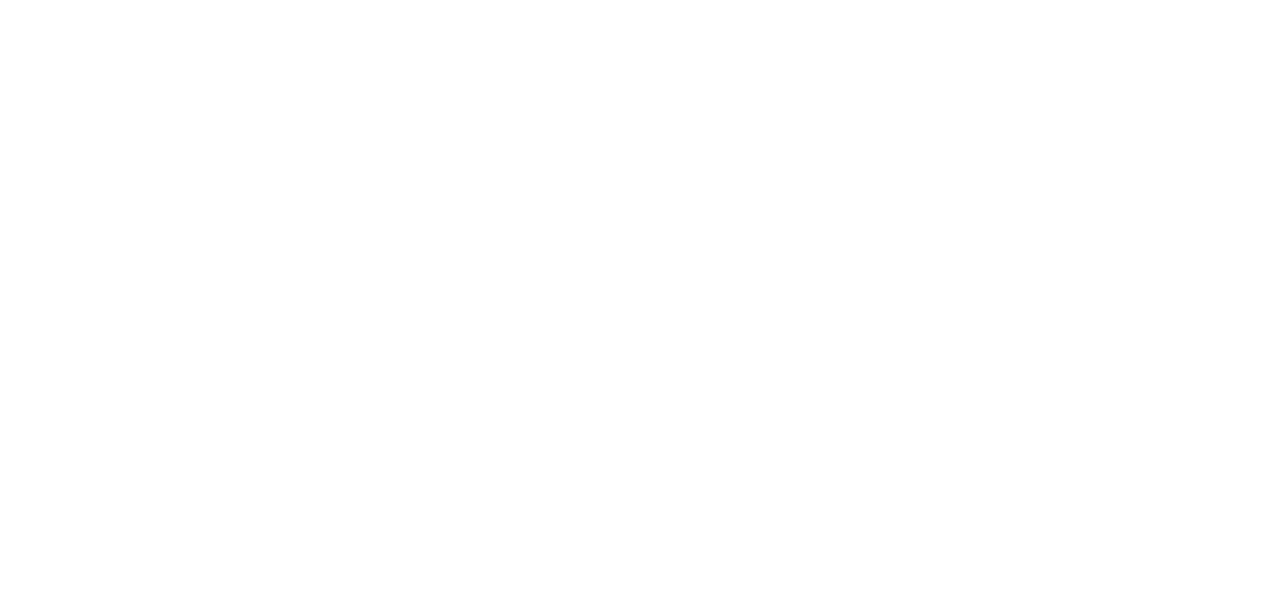
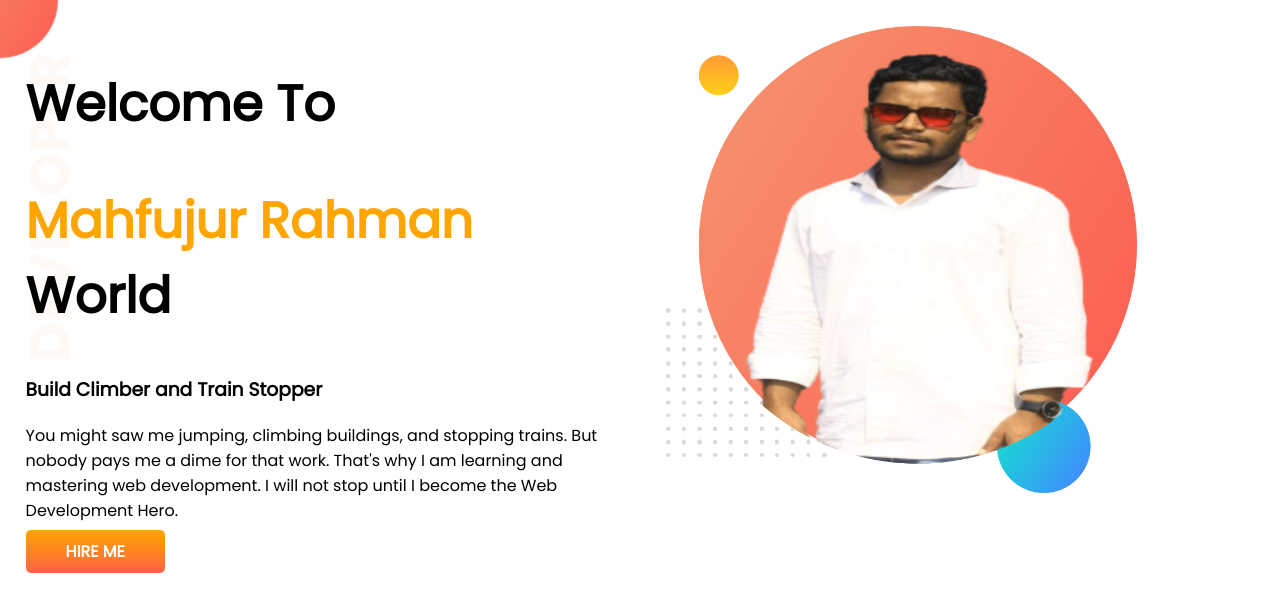
Before and after one commit to mahfujur-shohan/developer-portfolio, a plain HTML site: page index.html in a window 1280 px wide. Drawn offline with Linux system fonts and the light colour scheme.

Commit message:
top banner added

```diff
--- a/index.html
+++ b/index.html
@@ -1,13 +1,34 @@
 <!DOCTYPE html>
 <html lang="en">
+
 <head>
     <meta charset="UTF-8">
     <meta http-equiv="X-UA-Compatible" content="IE=edge">
     <meta name="viewport" content="width=device-width, initial-scale=1.0">
     <title>Mahfujur's portfolio</title>
+    <link rel="preconnect" href="https://fonts.googleapis.com">
+    <link rel="preconnect" href="https://fonts.gstatic.com" crossorigin>
+    <link href="https://fonts.googleapis.com/css2?family=Poppins&display=swap" rel="stylesheet">
     <link rel="stylesheet" href="style.css">
 </head>
+
 <body>
+    <section class="top-banner">
+        <div class="half-width">
+            <h1>Welcome To</h1>
+            <h1><span class="orange-color">Mahfujur Rahman</span> World</h1>
+            <h3>Build Climber and Train Stopper</h3>
+            <p>You might saw me jumping, climbing buildings, and stopping trains. But nobody pays me a dime for that
+                work.
+                That's why I am learning and mastering web development. I will not stop until I become the Web
+                Development
+                Hero.</p>
+            <a class="link-button" target="_blank" href="https://www.facebook.com/mahfujur.rahman.71653">HIRE ME</a>
+        </div>
+        <div class="half-width">
+            <img src="images/shohan-bg.png" alt="Me">
+        </div>
+    </section>
+</body>
 
-</body>
 </html>
--- a/style.css
+++ b/style.css
@@ -0,0 +1,32 @@
+body{
+    font-family: 'Poppins', sans-serif;
+    margin: 0;
+}
+h1{
+    font-size: 50px;
+}
+.orange-color{
+    color: orange;
+}
+section{
+    display: flex;
+}
+.half-width{
+    width: 50%;
+    padding: 2%;
+}
+.half-width img{
+    width: 80%;
+}
+.link-button{
+    text-decoration: none;
+    background-image: linear-gradient(orange, tomato);
+    padding: 10px 40px;
+    color: white;
+    font-weight: 700;
+    border-radius: 5px;
+}
+.top-banner{
+    background-image: url(images/top-banner.png);
+    background-repeat: no-repeat;
+}
```
Also changed, not shown: images/dream-bg.png (added), images/exp-bg.png (added), images/jhankar.png (added), images/jhankar2.png (added), images/my-bg.png (added), images/my-bg2.png (added), images/shohan-bg.png (added), images/top-banner.png (added), 7 other files.
